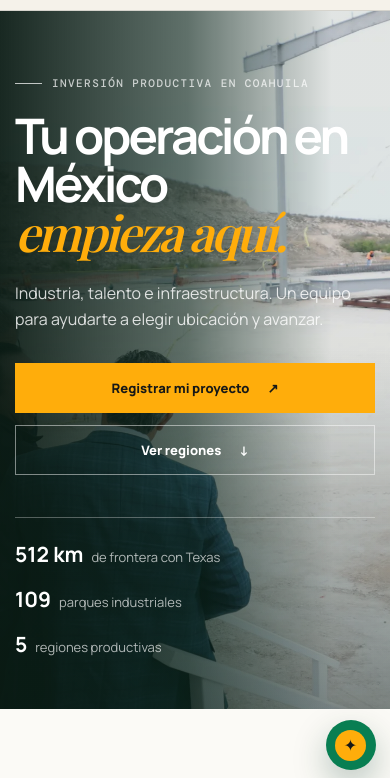
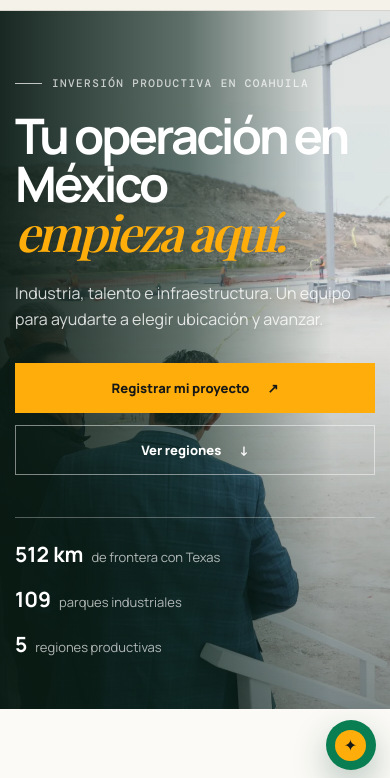
Before and after one commit to ricardolopezreyero/Suma_web, a plain HTML site: page index.html in a window 390 px wide. Shown: the part 60-838 px from the top of the page. Drawn offline with nearby package versions, Linux system fonts and the light colour scheme; a web font is replaced by a local one.

Commit message:
fix: refine mobile hero framing

```diff
--- a/styles.css
+++ b/styles.css
@@ -211,5 +211,5 @@ img { display: block; max-width: 100%; }
 
 @media (max-width: 660px) {
   .main-nav a { font-size: 14px; }.hero-simple-content > p:not(.eyebrow) { font-size: 16px; }.hero-proof span { font-size: 13px; }.hero-proof strong { font-size: 21px; }.value-grid h3 { font-size: 21px; }.value-grid p { font-size: 14px; }.region-list h3 { font-size: 22px; }.region-list p { font-size: 13px; }.region-list small { font-size: 11px; }.process-grid h3 { font-size: 18px; }.process-grid p { font-size: 13px; }.decision-card h3 { font-size: 27px; }.decision-card p { font-size: 14px; }.inner-hero > .shell > p:not(.breadcrumbs) { font-size: 16px; }.seo-article > section > p:not(.section-label):not(.source-note) { font-size: 15px; }.faq-item summary { font-size: 14px; }.faq-answer { font-size: 13px; }
-  .hero-photo { object-position: 30% 68%; }.hero-simple { min-height: 670px; }
+  .hero-photo { object-position: 24% 68%; }.hero-simple { min-height: 670px; }
 }
```
